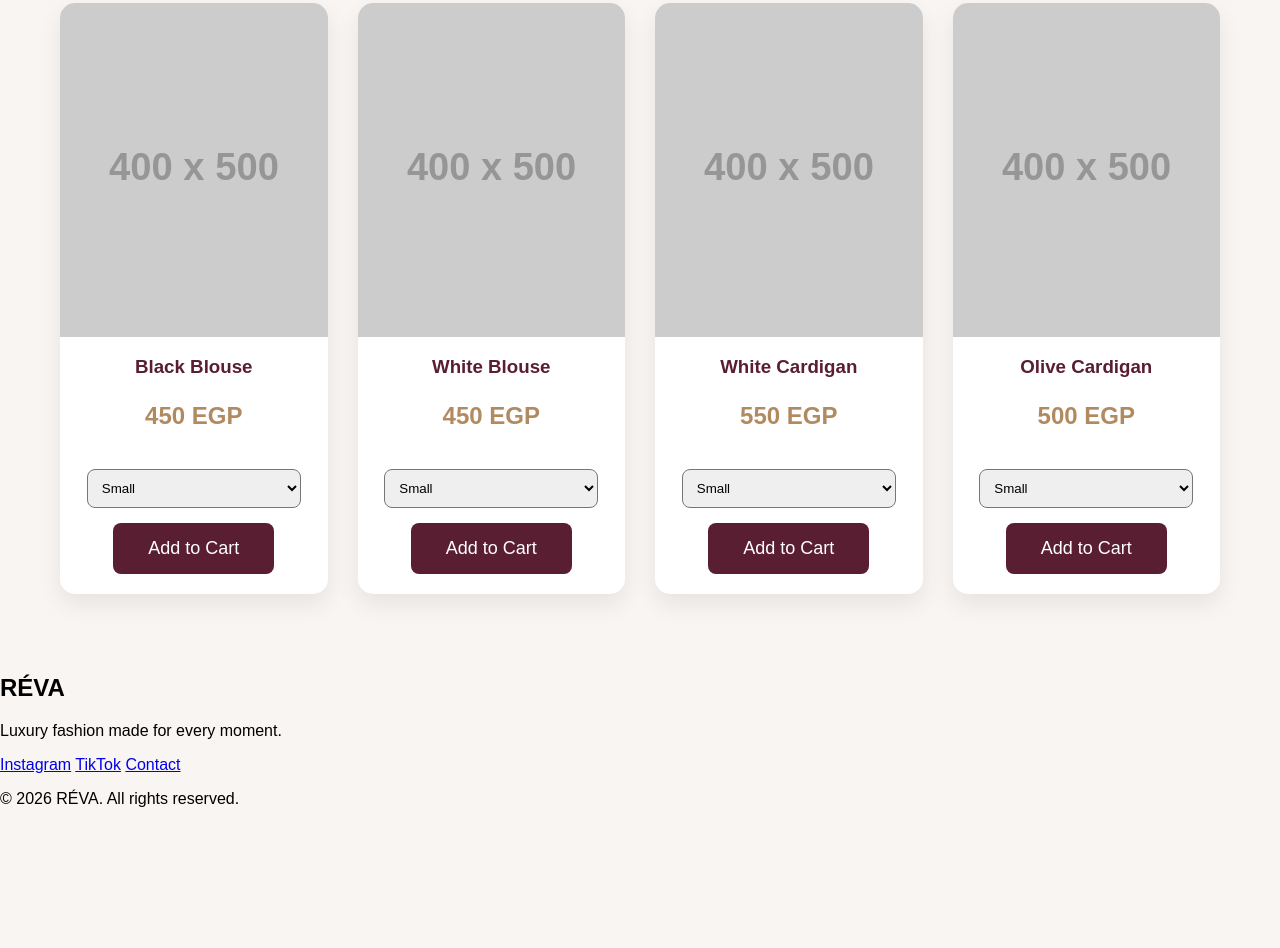
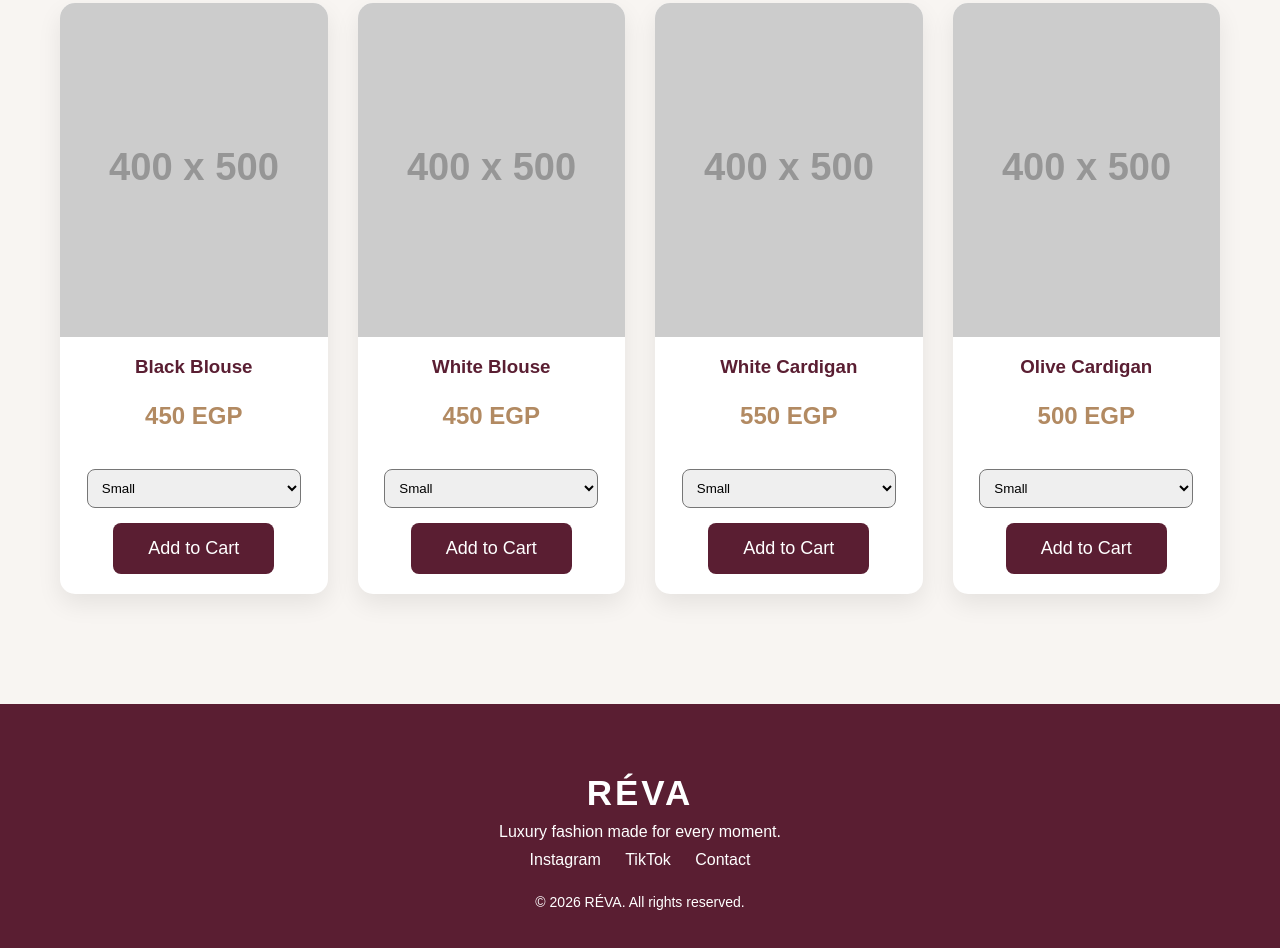
Before and after one commit to Joumanahh33/R-VA, a plain HTML site: page index.html in a window 1280 px wide. Shown: the part 408-1356 px from the top of the page. Before the commit the page ends 1232 px from the top, so only its background shows below. Drawn offline with Linux system fonts and the light colour scheme; placeholder pictures from the web are drawn by us.

Commit message:
Add footer styles to style.css

```diff
--- a/style.css
+++ b/style.css
@@ -126,3 +126,37 @@ select{
     color:#666;
     margin-bottom:25px;
     }
+footer{
+    background:#5a1e32;
+    color:white;
+    text-align:center;
+    padding:40px 20px;
+    margin-top:50px;
+}
+
+footer h2{
+    font-size:35px;
+    letter-spacing:3px;
+    margin-bottom:10px;
+}
+
+footer p{
+    margin:10px 0;
+    font-size:16px;
+}
+
+.social a{
+    color:white;
+    text-decoration:none;
+    margin:0 10px;
+    font-size:16px;
+}
+
+.social a:hover{
+    opacity:.7;
+}
+
+.copyright{
+    margin-top:25px;
+    font-size:14px;
+}
```
